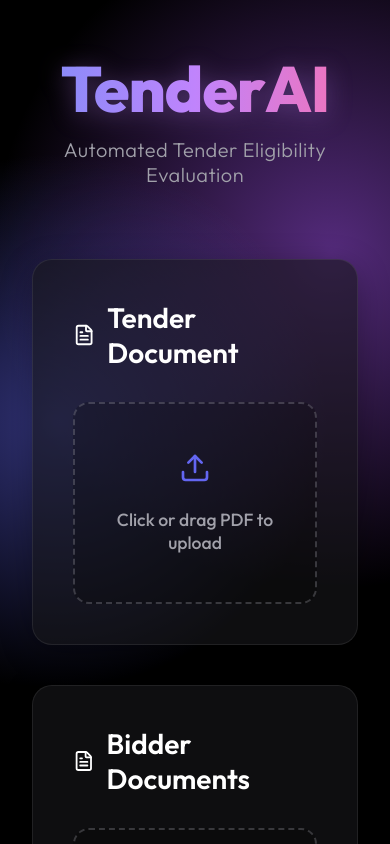
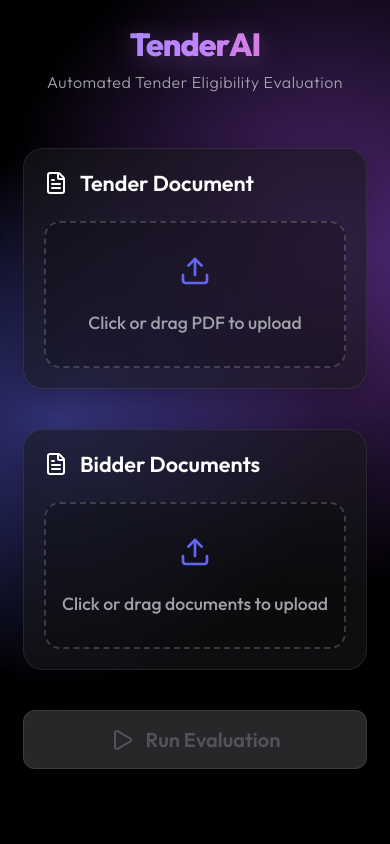
Before and after one commit to YashPrakash07/TenderAI, a React app in the folder frontend/: page / in a window 390 px wide. Shown: the top 844 px of the page. Built offline with nearby package versions, Linux system fonts and the light colour scheme; the HTML template or start-up script is replaced by a standard one.

Commit message:
style: Implement comprehensive responsive design for mobile and tablets

```diff
--- a/frontend/src/App.jsx
+++ b/frontend/src/App.jsx
@@ -210,7 +210,7 @@ function App() {
       {/* Results Section */}
       {evaluationResults && evaluationResults.length > 0 && (
         <div className="card">
-          <div style={{ display: 'flex', justifyContent: 'space-between', alignItems: 'center', marginBottom: '1rem' }}>
+          <div style={{ display: 'flex', flexWrap: 'wrap', gap: '1rem', justifyContent: 'space-between', alignItems: 'center', marginBottom: '1rem' }}>
             <h2 style={{ marginBottom: 0 }}>Evaluation Results</h2>
             <button
               className="btn"
--- a/frontend/src/index.css
+++ b/frontend/src/index.css
@@ -354,3 +354,66 @@ tbody tr:nth-child(5) { animation-delay: 0.5s; }
     transform: translateX(0);
   }
 }
+
+/* Comprehensive Responsive Design */
+@media (max-width: 768px) {
+  body {
+    padding: 1.5rem 1rem;
+  }
+
+  .app-container {
+    gap: 1.5rem;
+  }
+
+  .header h1 {
+    font-size: 2.5rem;
+  }
+
+  .header p {
+    font-size: 1rem;
+  }
+
+  .card {
+    padding: 1.5rem;
+  }
+
+  .card h2 {
+    font-size: 1.35rem;
+    margin-bottom: 1.5rem;
+  }
+
+  .file-input-wrapper {
+    padding: 2rem 1rem;
+  }
+
+  .evaluate-btn {
+    font-size: 1.25rem;
+    padding: 1rem;
+  }
+
+  .results-table th,
+  .results-table td {
+    padding: 1rem 0.75rem;
+    font-size: 0.9rem;
+  }
+
+  .badge {
+    padding: 0.25rem 0.75rem;
+    font-size: 0.8rem;
+  }
+}
+
+@media (max-width: 480px) {
+  .header h1 {
+    font-size: 2rem;
+  }
+
+  .card {
+    padding: 1.25rem;
+  }
+
+  .results-table th,
+  .results-table td {
+    padding: 0.75rem 0.5rem;
+  }
+}
```
